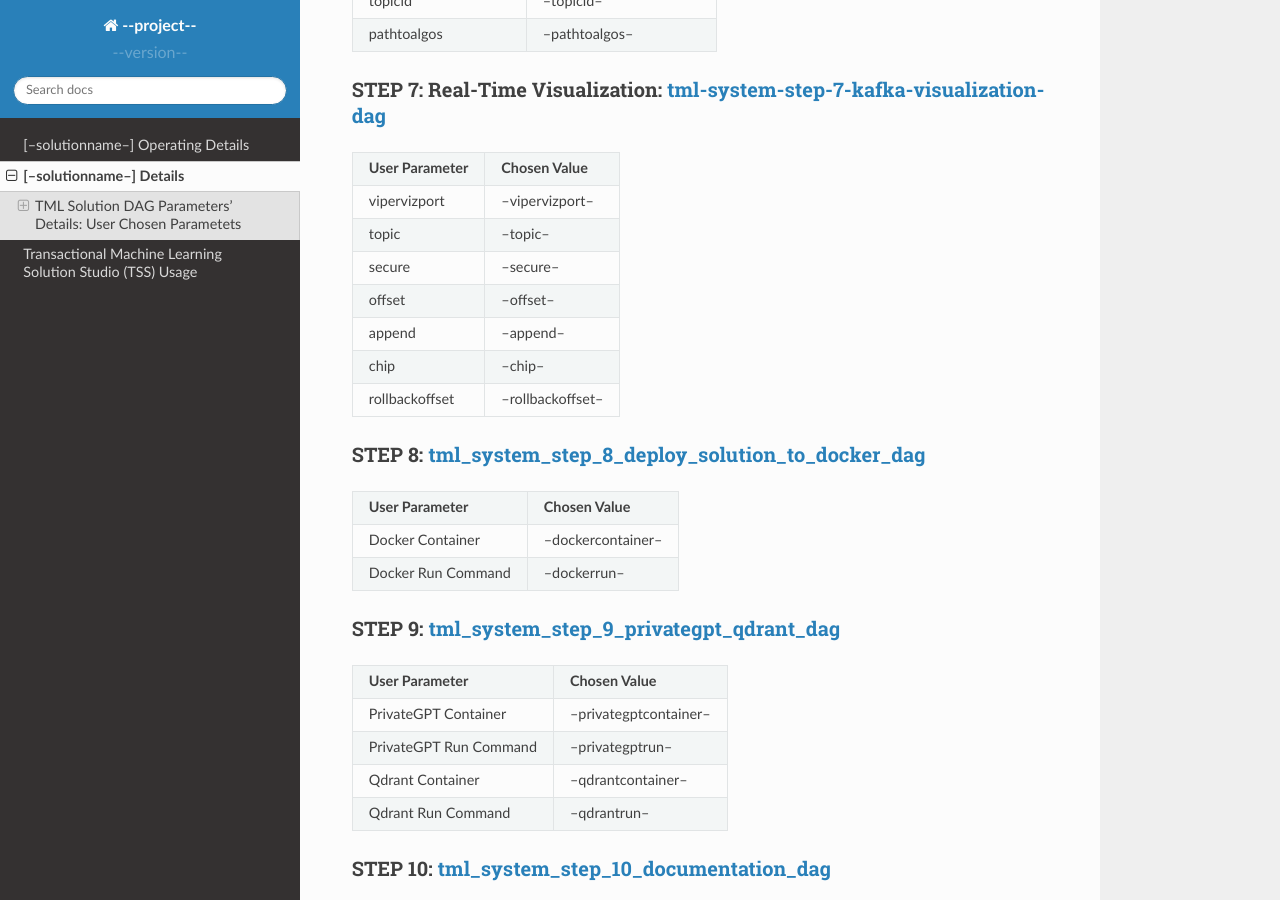
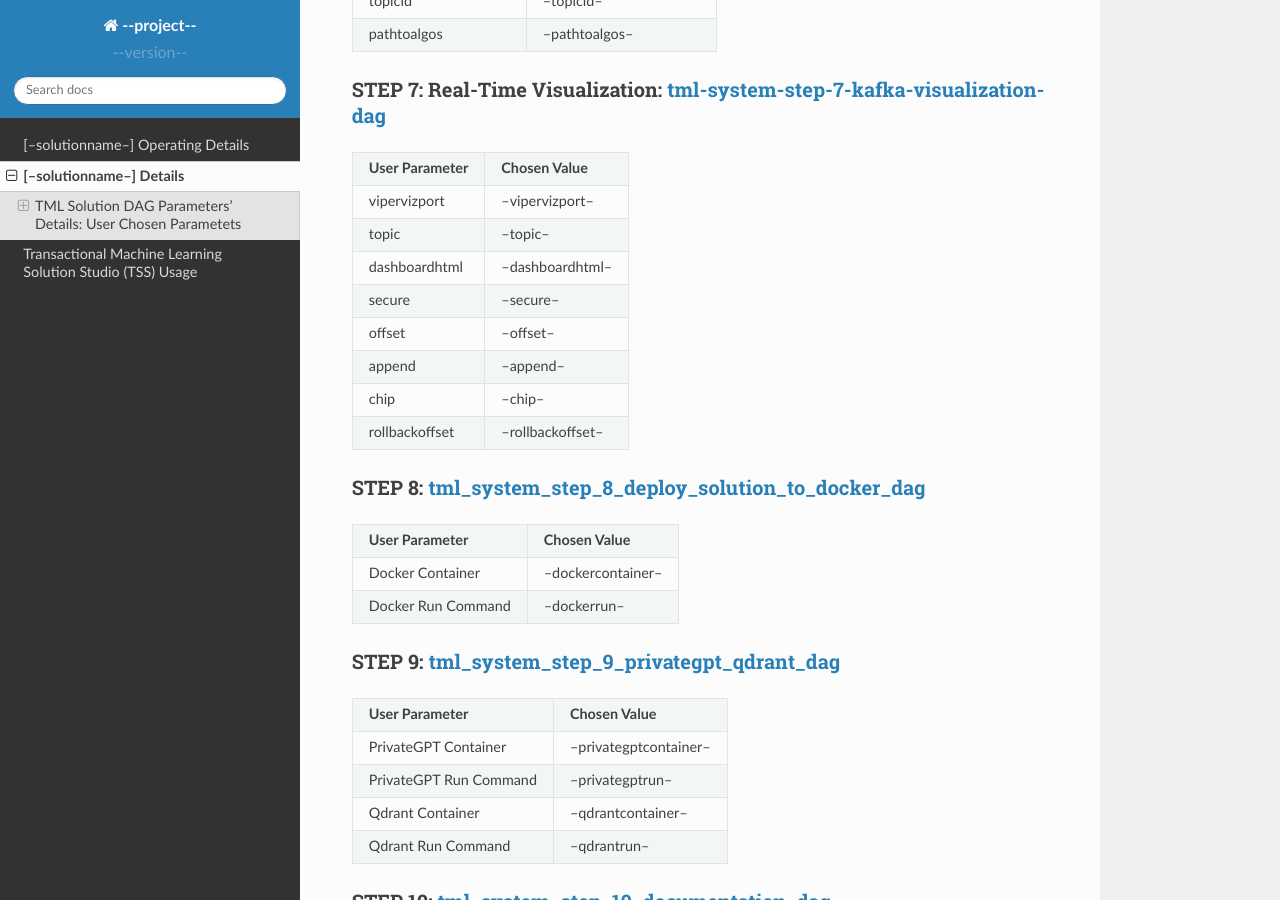
Before and after one commit to vanesalcb06/tssproject2-2b5c, a Sphinx documentation site: the page built from docs/source/details.rst, in a window 1280 px wide and 900 px high, scrolled down 3892 px. Built offline with Sphinx 7.4.7 and the Read the Docs theme 2.0.0, drawn with Linux system fonts in a browser that asks for light colours.

Commit message:
Update details.rst

```diff
--- a/docs/source/details.rst
+++ b/docs/source/details.rst
@@ -245,6 +245,8 @@ STEP 7: Real-Time Visualization: `tml-system-step-7-kafka-visualization-dag <htt
      - --vipervizport--
    * - topic
      - --topic--
+   * - dashboardhtml
+     - --dashboardhtml--
    * - secure
      - --secure--
    * - offset
```
